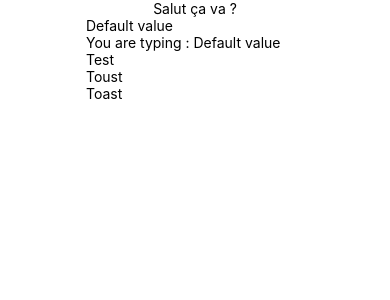
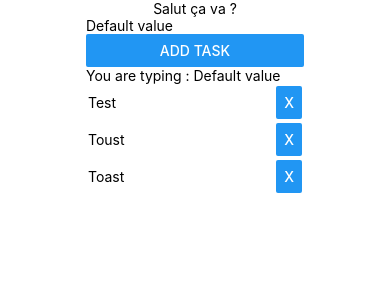
Before and after one commit to jeandemel/m2i-lyon-react-native, a React Native app: screen / in a window 390 px wide. Shown: the top 300 px of the page. Built offline with nearby package versions, Linux system fonts and the light colour scheme.

Commit message:
delete button

```diff
--- a/components/TodoList.js
+++ b/components/TodoList.js
@@ -1,5 +1,5 @@
 import { useState } from "react";
-import { Text, TextInput, View } from "react-native";
+import { Button, Pressable, Text, TextInput, View } from "react-native";
 
 
 
@@ -7,14 +7,35 @@ export default function TodoList() {
     const [task, setTask] = useState('Default value');
     const [list, setList] = useState(['Test', 'Toust', 'Toast']);
 
+    function addTask() {
+        setList([
+            ...list,
+            task
+        ]);
+    }
+
+    function removeTask(indexToRemove) {
+        setList(
+            list.filter((item, index) => index !== indexToRemove)
+        );
+    }
+
     return (
         <View>
             <TextInput
                 placeholder="Enter a task"
                 value={task}
                 onChangeText={(text) => setTask(text)} />
+            <Button title="Add task" onPress={addTask} />
             <Text>You are typing : {task}</Text>
-            {list.map((item, index) => <Text key={index}>{item}</Text>)}
+            {list.map((item, index) =>
+                <View key={index} style={{flexDirection:"row", alignItems:'center', justifyContent:'space-between', margin:2}}>
+                    <Text>{item}</Text>
+                    <Button title="X" onPress={() => removeTask(index)} />
+                    {/* <Pressable style={{padding:10, backgroundColor: 'red', borderRadius:10}} onPress={() => removeTask(index)}>
+                        <Text>X</Text>
+                    </Pressable> */}
+                </View>)}
         </View>
     );
 }
```
